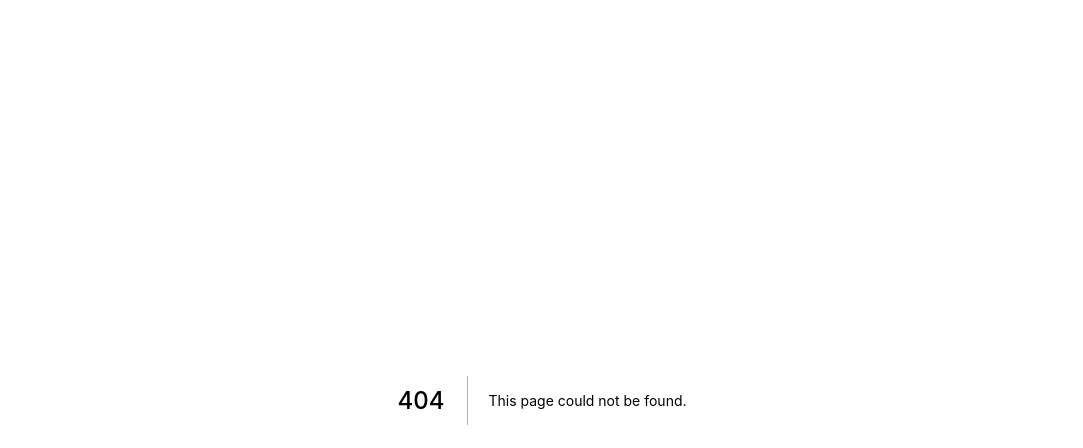
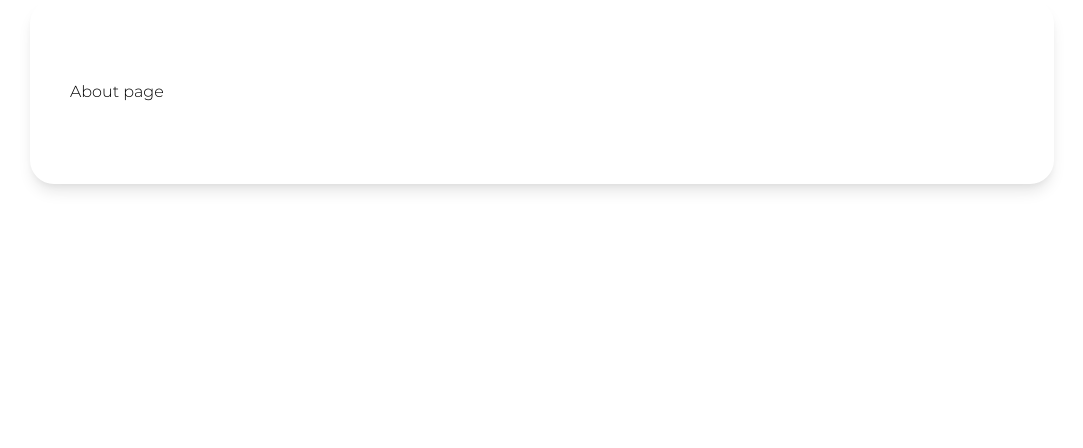
Before and after one commit to frasnym/Portfolio-NextJS, a Next.js app: page /about in a window 1280 px wide. Before the commit this address had no page. Shown: the top 448 px of the page, without its empty margins (98-1181 px from the left). Built offline with nearby package versions, Linux system fonts and the light colour scheme.

Commit message:
feat(about): Add about component

```diff
--- /dev/null
+++ b/pages/about.tsx
@@ -0,0 +1,6 @@
+import React from 'react';
+import Layout from '../components/layout/Layout';
+
+export default function about() {
+	return <Layout>About page</Layout>;
+}
```
